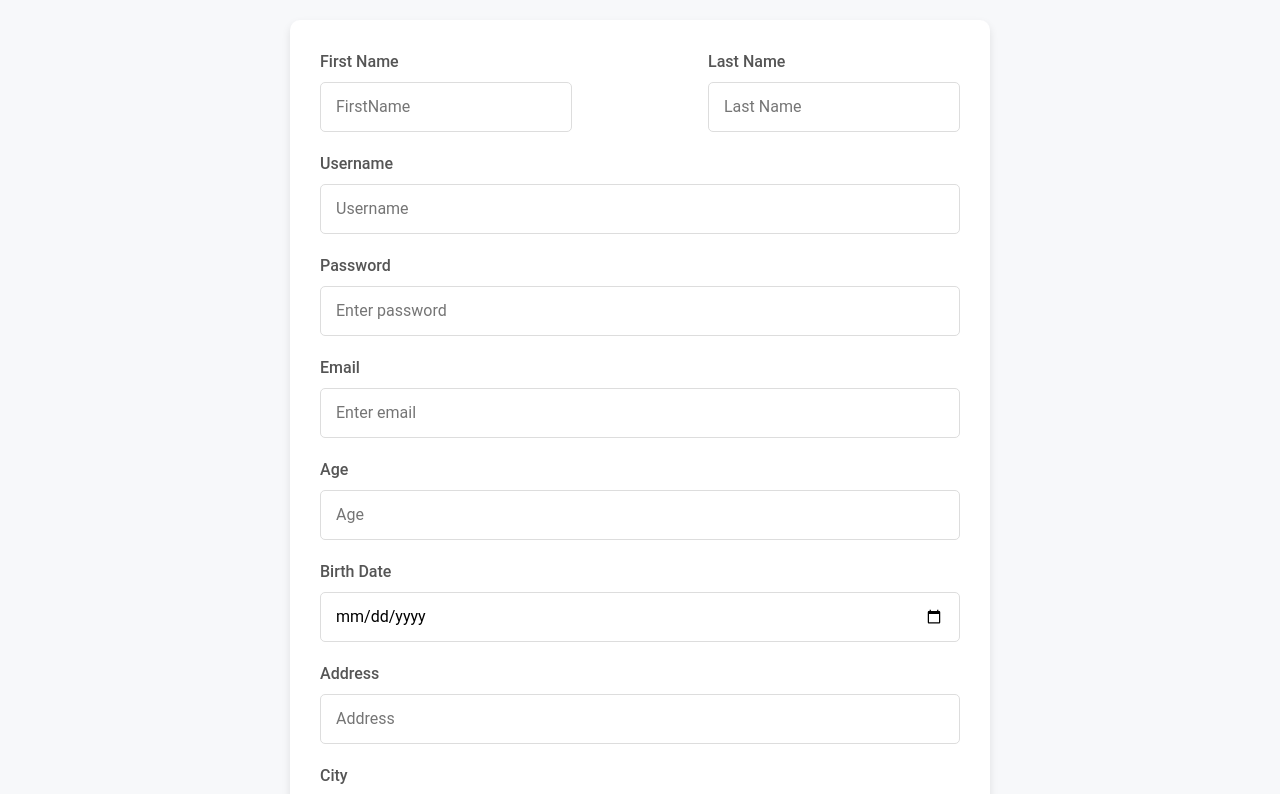
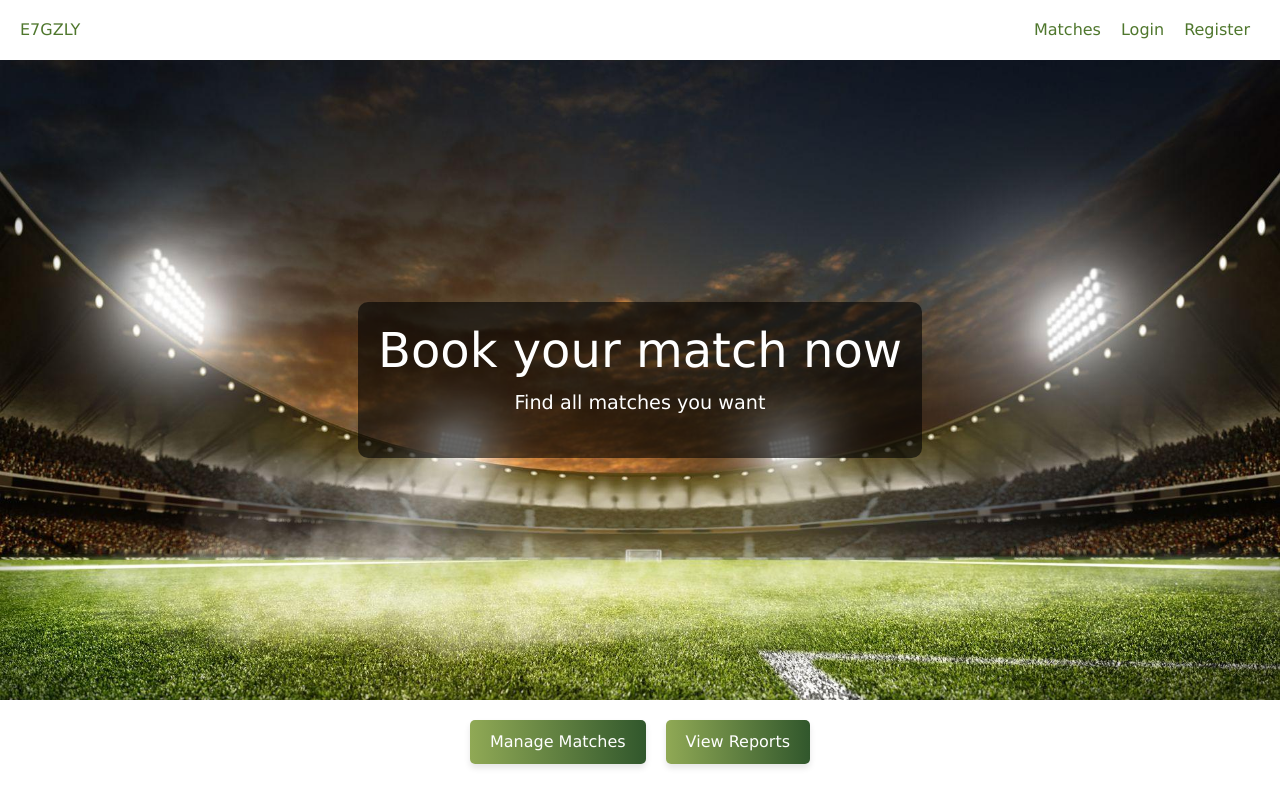
Before and after one commit to mennamohamed0207/Egyptian-Premier-League-Match-Reservation-System, an Angular app in the folder Frontend/match_reservation_app/: page /home in a window 1280 px wide. Shown: the top 794 px of the page. Built offline with nearby package versions, Linux system fonts and the light colour scheme.

Commit message:
Adding changes in home page

```diff
--- a/Frontend/match_reservation_app/src/app/app.component.html
+++ b/Frontend/match_reservation_app/src/app/app.component.html
@@ -1,5 +1,5 @@
 <!-- <app-login></app-login> -->
 <!-- <app-match-page></app-match-page> -->
-<app-sign-up></app-sign-up>
+<!-- <app-sign-up></app-sign-up> -->
 <!-- <app-home-page></app-home-page> -->
-<!-- <router-outlet></router-outlet> -->
+<router-outlet></router-outlet>
--- a/Frontend/match_reservation_app/src/app/home-page/home-page.component.css
+++ b/Frontend/match_reservation_app/src/app/home-page/home-page.component.css
@@ -87,3 +87,35 @@ button {
     /* gap: 20px; */
     margin: 50px;
 }
+
+
+
+.manager-buttons {
+    display: flex;
+    justify-content: center;
+    gap: 20px;
+    margin: 20px 0;
+}
+/* --dark-green: #132a13ff;
+--hunter-green: #31572cff;
+--fern-green: #4f772dff;
+--moss-green: #90a955ff;
+--mindaro: #ecf39eff;
+*/
+.fancy-button {
+    padding: 10px 20px;
+    font-size: 16px;
+    color: #fff;
+    background: linear-gradient(90deg, #90a955ff, #31572cff);
+    border: none;
+    border-radius: 5px;
+    cursor: pointer;
+    transition: all 0.3s ease;
+    box-shadow: 0px 4px 6px rgba(0, 0, 0, 0.1);
+}
+
+.fancy-button:hover {
+    transform: scale(1.1);
+    background: linear-gradient(90deg, #132a13ff, #4f772dff);
+    box-shadow: 0px 6px 10px rgba(0, 0, 0, 0.2);
+}
--- a/Frontend/match_reservation_app/src/app/home-page/home-page.component.html
+++ b/Frontend/match_reservation_app/src/app/home-page/home-page.component.html
@@ -7,7 +7,11 @@
         <!-- <button class="cta-button">Book your Ticket</button> -->
     </div>
 </div>
-
+<!-- Conditional Buttons for Manager or Site Admin -->
+<div *ngIf="userType === 'manager' || userType === 'site_admin'" class="manager-buttons">
+    <button class="fancy-button" (click)="onManageMatches()">Manage Matches</button>
+    <button class="fancy-button" (click)="onViewReports()">View Reports</button>
+</div>
 <div class="grid">
 <app-match-card *ngFor="let match of matches" [match]="match"></app-match-card>
 </div>
--- a/Frontend/match_reservation_app/src/app/home-page/home-page.component.ts
+++ b/Frontend/match_reservation_app/src/app/home-page/home-page.component.ts
@@ -8,6 +8,7 @@ import { Component } from '@angular/core';
   styleUrl: './home-page.component.css'
 })
 export class HomePageComponent {
+
   matches = [
     {
       id: '1',
@@ -37,4 +38,24 @@ export class HomePageComponent {
       stadiumImage: 'stadium3.jpg',
     }
   ];
+  // Define the user type variable
+  userType: 'fan' | 'manager' | 'site_admin' = 'manager';
+
+  // Example method to set userType
+  setUserType(type: 'fan' | 'manager' | 'site_admin') {
+    this.userType = type;
+  }
+  getUserType():any
+  {
+    return this.userType;
+  }
+  onManageMatches() {
+    console.log('Navigating to manage matches...');
+    // Implement navigation or action
+  }
+
+  onViewReports() {
+    console.log('Viewing reports...');
+    // Implement navigation or action
+  }
 }
```
Also changed, not shown: 1 other file (tests, documents, lock files or other folders).
